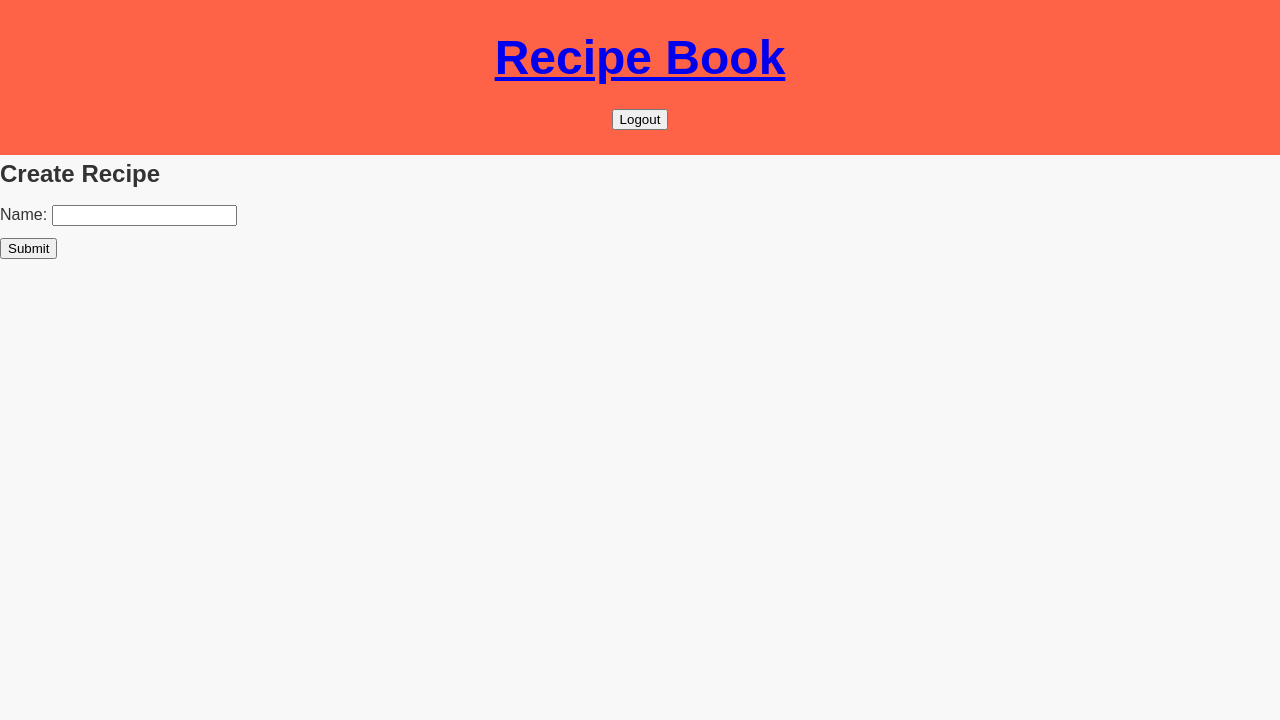
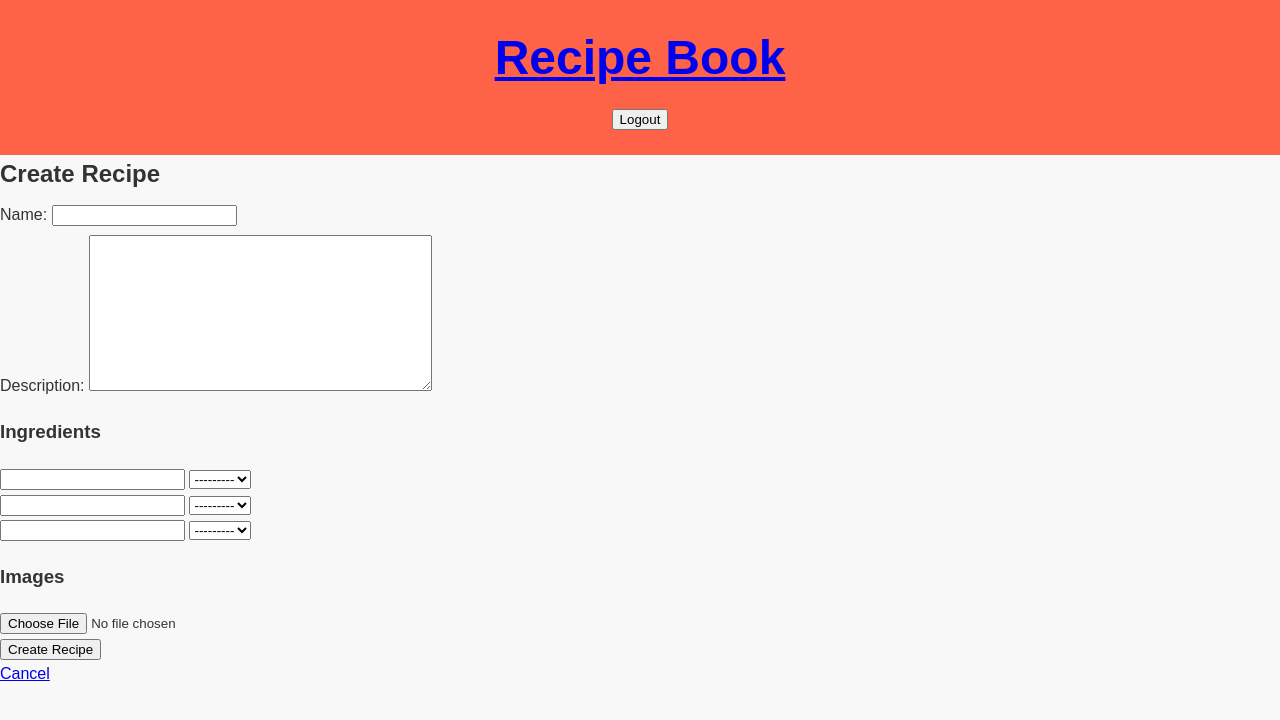
Before and after one commit to PolarBear9905/recipebook-chua-phoebe, a Django app: page /recipe/add in a window 1280 px wide. Shown: the top 720 px of the page. Run offline with Django 5.2, Linux system fonts and the light colour scheme; the visitor is signed in with stand-in values (Sample User, id 1); data that the repository does not hold is empty.

Commit message:
Shortened forms
Removed the redundancy of add images/ingredients

```diff
--- a/ledger/forms.py
+++ b/ledger/forms.py
@@ -1,17 +1,12 @@
 from django import forms
+from django.forms import inlineformset_factory
 from .models import Recipe, RecipeImage, RecipeIngredient, Ingredient
 
 
 class RecipeForm(forms.ModelForm):
     class Meta:
         model = Recipe
-        fields = ['name']
-
-
-class RecipeImageForm(forms.ModelForm):
-    class Meta:
-        model = RecipeImage
-        fields = ['image', 'description']
+        fields = ['name', 'description']
 
 
 class RecipeIngredientForm(forms.ModelForm):
@@ -20,3 +15,16 @@ class RecipeIngredientForm(forms.ModelForm):
     class Meta:
         model = RecipeIngredient
         fields = ['ingredient', 'quantity']
+
+IngredientFormSet = inlineformset_factory(
+    Recipe, RecipeIngredient,
+    form=RecipeIngredientForm,
+    extra=3,
+    can_delete=True
+)
+ImageFormSet = inlineformset_factory(
+    Recipe, RecipeImage,
+    fields=['image'],
+    extra=1,
+    can_delete=True
+)
--- a/ledger/models.py
+++ b/ledger/models.py
@@ -34,6 +34,8 @@ class Recipe(models.Model):
         blank=True
     )
 
+    description = models.TextField()
+
     created_on = models.DateTimeField(auto_now_add=True)
     updated_on = models.DateTimeField(auto_now=True)
 
@@ -42,6 +44,11 @@ class Recipe(models.Model):
 
     def get_absolute_url(self):
         return reverse('ledger:recipe-detail', args=[str(self.pk)])
+
+    class Meta:
+        ordering = ['name']
+        verbose_name = 'recipe'
+        verbose_name_plural = 'recipes'
 
 
 class RecipeIngredient(models.Model):
@@ -62,7 +69,6 @@ class RecipeIngredient(models.Model):
 
 class RecipeImage(models.Model):
     image = models.ImageField(upload_to='images/', null=False)
-    description = models.CharField(max_length=255)
 
     recipe = models.ForeignKey(
         Recipe,
--- a/ledger/templates/ledger/recipe_form.html
+++ b/ledger/templates/ledger/recipe_form.html
@@ -1,13 +1,51 @@
 {% extends 'base.html' %}
+{% load static %}
 
-{% block title %}Create Recipe{% endblock %}
+{% block title %}
+  {% if recipe %}Edit Recipe: {{ recipe.name }}{% else %}Create Recipe{% endif %}
+{% endblock %}
 
 {% block content %}
-  <h2>Create Recipe</h2>
+  <h2>
+    {% if recipe %}Update Recipe{% else %}Create Recipe{% endif %}
+  </h2>
 
-  <form method="post">
+  <form method="post" enctype="multipart/form-data">
     {% csrf_token %}
     {{ form.as_p }}
-    <input type="submit" value="Submit">
+
+    <h3>Ingredients</h3>
+    {{ ingredient_formset.management_form }}
+    {% for f in ingredient_formset %}
+      <div>
+        {{ f.quantity }} {{ f.ingredient }}
+        {% if f.instance.pk %}{{ f.DELETE }}{% endif %}
+      </div>
+    {% endfor %}
+
+    <h3>Images</h3>
+    {{ image_formset.management_form }}
+    {% for f in image_formset %}
+      <div>
+        {{ f.image }}
+        {% if f.instance.pk %}{{ f.DELETE }}{% endif %}
+      </div>
+    {% endfor %}
+
+
+    <button type="submit">
+      {% if recipe %}Save Changes{% else %}Create Recipe{% endif %}
+    </button>
   </form>
+
+    {% if recipe %}
+      <a href="{% url 'ledger:recipe-detail' recipe.pk %}">
+        Back to Recipe
+      </a>
+    {% else %}
+      <a href="{% url 'ledger:recipe-list' %}">
+        Cancel
+      </a>
+    {% endif %}
+
 {% endblock %}
--- a/ledger/templates/ledger/recipe_list.html
+++ b/ledger/templates/ledger/recipe_list.html
@@ -1,4 +1,5 @@
 {% extends "base.html" %}
+{% load static %}
 
 {% block content %}
 <div class="container">
--- a/ledger/urls.py
+++ b/ledger/urls.py
@@ -1,19 +1,13 @@
 from django.urls import path
-from .views import recipe_detail, recipe_list, recipe_add, recipe_add_image, recipe_add_ingredient
+from .views import (recipe_detail, recipe_list,
+recipe_add, recipe_edit, recipe_delete)
+
 urlpatterns = [
     path('recipes/list', recipe_list, name="recipe-list"),
     path('recipe/<int:pk>', recipe_detail, name="recipe-detail"),
     path('recipe/add', recipe_add, name="recipe-add"),
-    path(
-        'recipe/<int:pk>/add_image',
-        recipe_add_image,
-        name="recipe-add-image"
-    ),
-    path(
-        'recipe/<int:pk>/add_ingredient',
-        recipe_add_ingredient,
-        name="recipe-add-ingredient"
-    ),
+    path('recipe/<int:pk>/edit', recipe_edit, name="recipe-edit"),
+    path('recipe/<int:pk>/delete', recipe_delete, name="recipe-delete"),
 ]
 
 app_name = "ledger"
--- a/ledger/views.py
+++ b/ledger/views.py
@@ -1,7 +1,7 @@
-from django.shortcuts import render, redirect
+from django.shortcuts import render, redirect, get_object_or_404
 from django.contrib.auth.decorators import login_required
-from .models import Recipe, Profile
-from .forms import RecipeForm, RecipeImageForm, RecipeIngredientForm
+from .models import Recipe, Profile, Ingredient, RecipeIngredient
+from .forms import RecipeForm, IngredientFormSet, ImageFormSet
 
 
 def recipe_list(request):
@@ -20,7 +20,10 @@ def recipe_detail(request, pk):
 def recipe_add(request):
     if request.method == "POST":
         form = RecipeForm(request.POST)
-        if form.is_valid():
+        ingredient_formset= IngredientFormSet(request.POST, prefix='ingredients')
+        image_formset = ImageFormSet(request.POST, request.FILES, prefix='images')
+
+        if form.is_valid() and ingredient_formset.is_valid() and image_formset.is_valid():
             recipe = form.save(commit=False)
             profile, _ = Profile.objects.get_or_create(
                 user=request.user,
@@ -28,44 +31,67 @@ def recipe_add(request):
             )
             recipe.author = profile
             recipe.save()
+
+            for ingredient_form in ingredient_formset:
+                if ingredient_form.cleaned_data.get('ingredient'):
+                    ingredient, _ = Ingredient.objects.get_or_create(
+                        name=ingredient_form.cleaned_data['ingredient']
+                    )
+                    RecipeIngredient.objects.create(
+                        recipe=recipe,
+                        ingredient=ingredient,
+                        quantity=ingredient_form.cleaned_data['quantity']
+                    )
+            images = image_formset.save(commit=False)
+            for image in images:
+                image.recipe = recipe
+                images.save()
+
             return redirect('ledger:recipe-detail', pk=recipe.pk)
     else:
         form = RecipeForm()
+        ingredient_formset = IngredientFormSet(prefix='ingredients')
+        image_formset = ImageFormSet(prefix='images')
 
-    ctx = {"form": form}
+    ctx = {
+        "form": form,
+        "ingredient_formset": ingredient_formset,
+        "image_formset": image_formset,
+    }
     return render(request, "ledger/recipe_form.html", ctx)
 
 
 @login_required
-def recipe_add_image(request, pk):
-    recipe = Recipe.objects.get(pk=pk)
+def recipe_edit(request,pk):
+    recipe = get_object_or_404(Recipe, pk=pk)
 
     if request.method == "POST":
-        form = RecipeImageForm(request.POST, request.FILES)
-        if form.is_valid():
-            image = form.save(commit=False)
-            image.recipe = recipe
-            image.save()
+        form = RecipeForm(request.POST, instance=recipe)
+        ingredient_formset = IngredientFormSet(request.POST, instance=recipe, prefix='ingredients')
+        image_formset = ImageFormSet(request.POST, request.FILES, instance=recipe, prefix='images')
+
+        if form.is_valid() and ingredient_formset.is_valid() and image_formset.is_valid():
+            form.save()
+            ingredient_formset.save()
+            image_formset.save()
             return redirect('ledger:recipe-detail', pk=recipe.pk)
     else:
-        form = RecipeImageForm()
+        form = RecipeForm(instance=recipe)
+        ingredient_formset = IngredientFormSet(instance=recipe, prefix='ingredients')
+        image_formset = ImageFormSet(instance=recipe, prefix='images')
 
-    ctx = {"form": form, "recipe": recipe}
-    return render(request, "ledger/recipe_form_generic.html", ctx)
+    ctx = {
+        "form": form,
+        "recipe": recipe,
+        "ingredient_formset": ingredient_formset,
+        "image_formset": image_formset,
+    }
+    return render(request, "ledger/recipe_form.html", ctx)
+
 
 @login_required
-def recipe_add_ingredient(request, pk):
-    recipe = Recipe.objects.get(pk=pk)
-
-    if request.method == "POST":
-        form = RecipeIngredientForm(request.POST)
-        if form.is_valid():
-            ingredient = form.save(commit=False)
-            ingredient.recipe = recipe
-            ingredient.save()
-            return redirect('ledger:recipe-detail', pk=recipe.pk)
-    else:
-        form = RecipeIngredientForm()
-
-    ctx = {"form": form, "recipe": recipe}
-    return render(request, "ledger/recipe_form_generic.html", ctx)
+def recipe_delete(request,pk):
+    recipe = get_object_or_404(Recipe, pk=pk)
+    if request.method=="POST":
+        recipe.delete()
+        return redirect('ledger: recipe-list')
```
Also changed, not shown: ledger/templates/ledger/recipe_detail.html (+6 -4 lines), ledger/templates/ledger/recipe_form_generic.html (deleted, +0 -14 lines), ledger/migrations/0001_initial.py.
